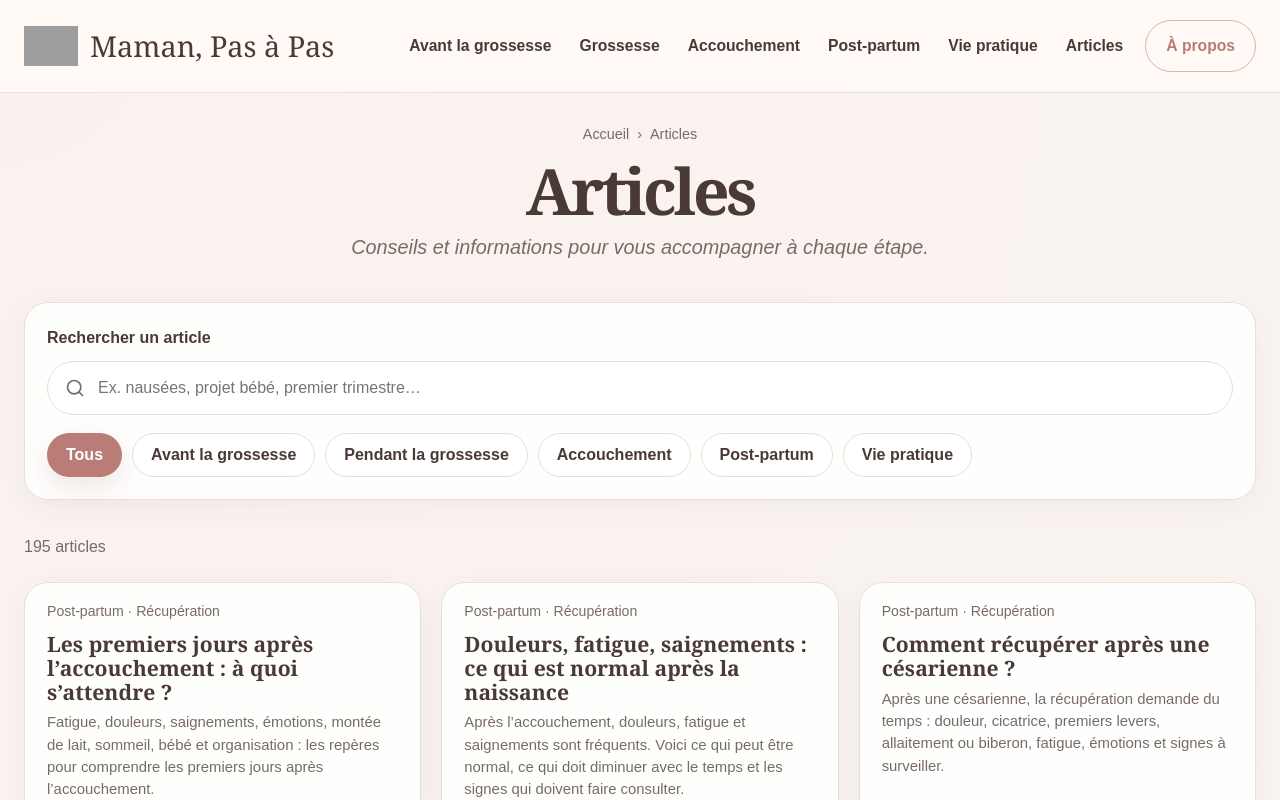
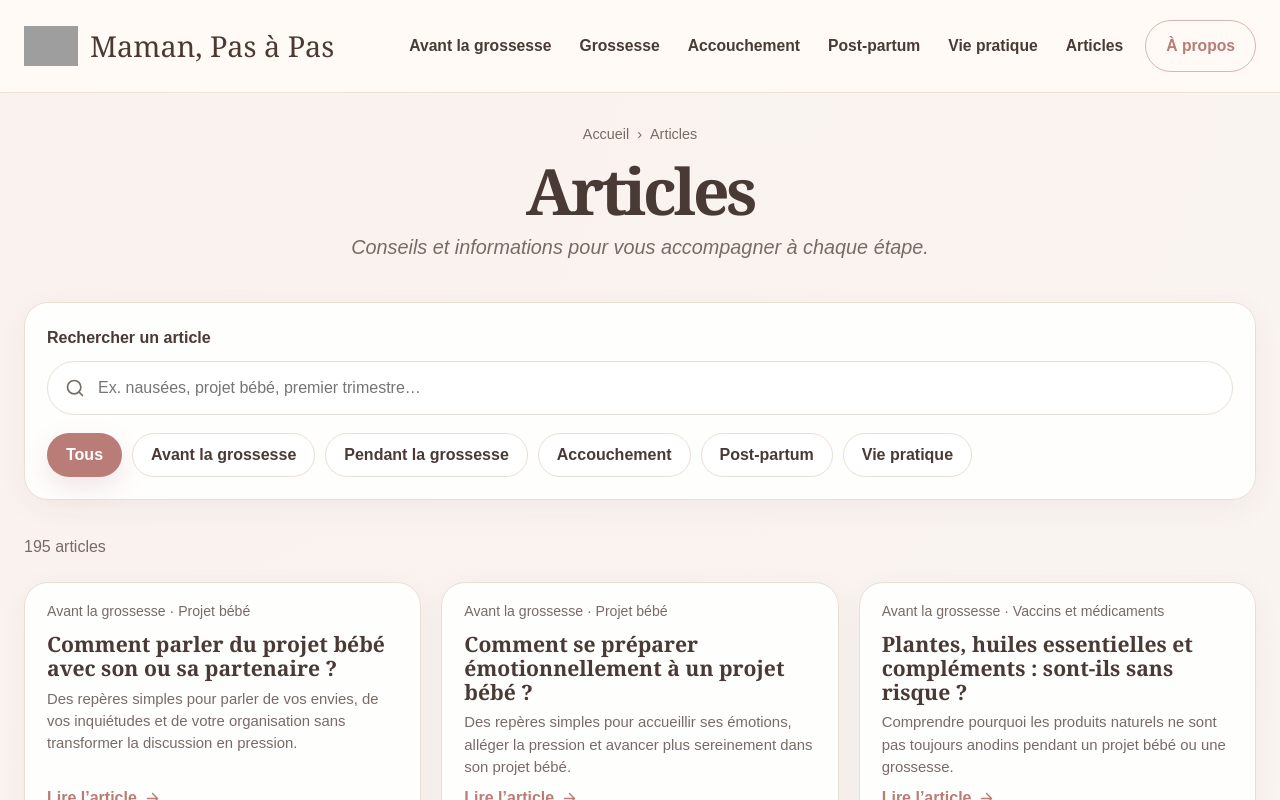
Before and after one commit to Yelenna04/maman-pas-a-pas, a Next.js app: page /articles in a window 1280 px wide. Shown: the top 800 px of the page. Built offline with nearby package versions, Linux system fonts and the light colour scheme; grey boxes are pictures that could not be loaded.

Commit message:
Order article library by site category order

```diff
--- a/components/ArticleSearch.tsx
+++ b/components/ArticleSearch.tsx
@@ -24,6 +24,10 @@ const preferredCategoryOrder = [
   "Vie pratique"
 ];
 
+const categoryRank = new Map(
+  preferredCategoryOrder.map((category, index) => [category, index])
+);
+
 export function ArticleSearch({ articles }: ArticleSearchProps) {
   const [query, setQuery] = useState("");
   const [selectedCategory, setSelectedCategory] = useState("Tous");
@@ -47,7 +51,8 @@ export function ArticleSearch({ articles }: ArticleSearchProps) {
   const filteredArticles = useMemo(() => {
     const normalizedQuery = query.trim().toLocaleLowerCase("fr");
 
-    return articles.filter((article) => {
+    return articles
+      .filter((article) => {
         const matchesCategory =
           selectedCategory === "Tous" || article.category === selectedCategory;
 
@@ -62,6 +67,11 @@ export function ArticleSearch({ articles }: ArticleSearchProps) {
 
         return matchesCategory &&
           (normalizedQuery === "" || searchableText.includes(normalizedQuery));
+      })
+      .sort((articleA, articleB) => {
+        const rankA = categoryRank.get(articleA.category) ?? Number.MAX_SAFE_INTEGER;
+        const rankB = categoryRank.get(articleB.category) ?? Number.MAX_SAFE_INTEGER;
+        return rankA - rankB;
       });
   }, [articles, query, selectedCategory]);
 
```
Lines whose indentation alone changed are shown as unchanged.
